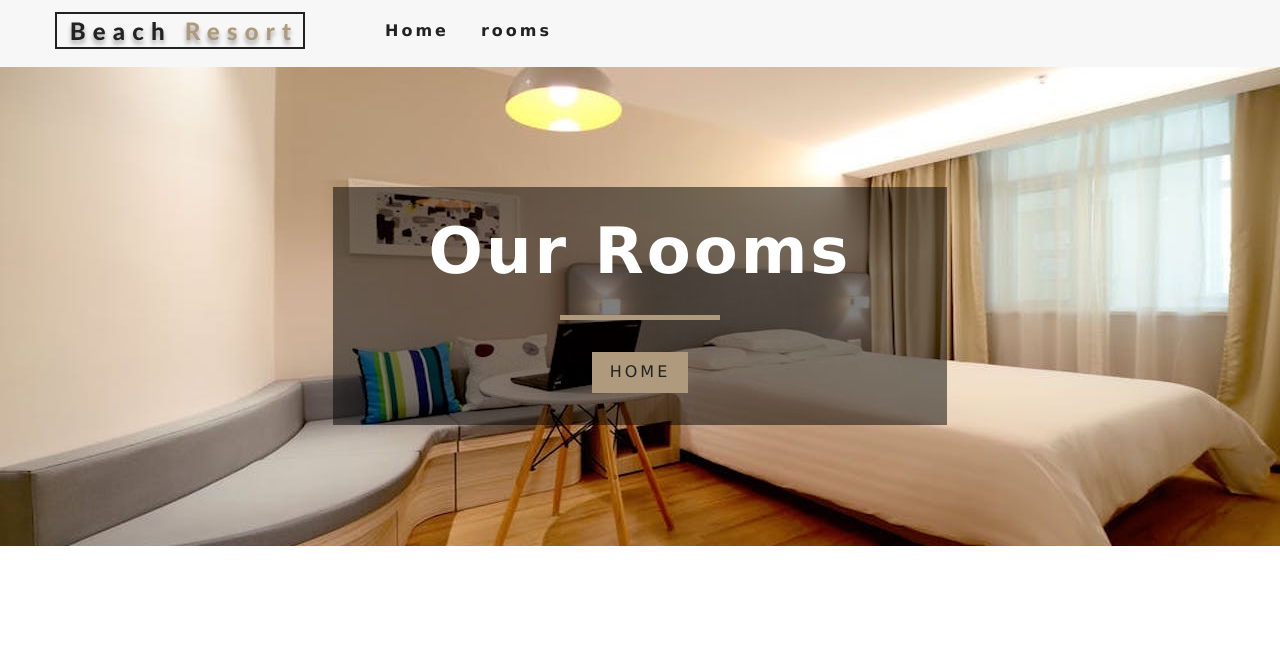
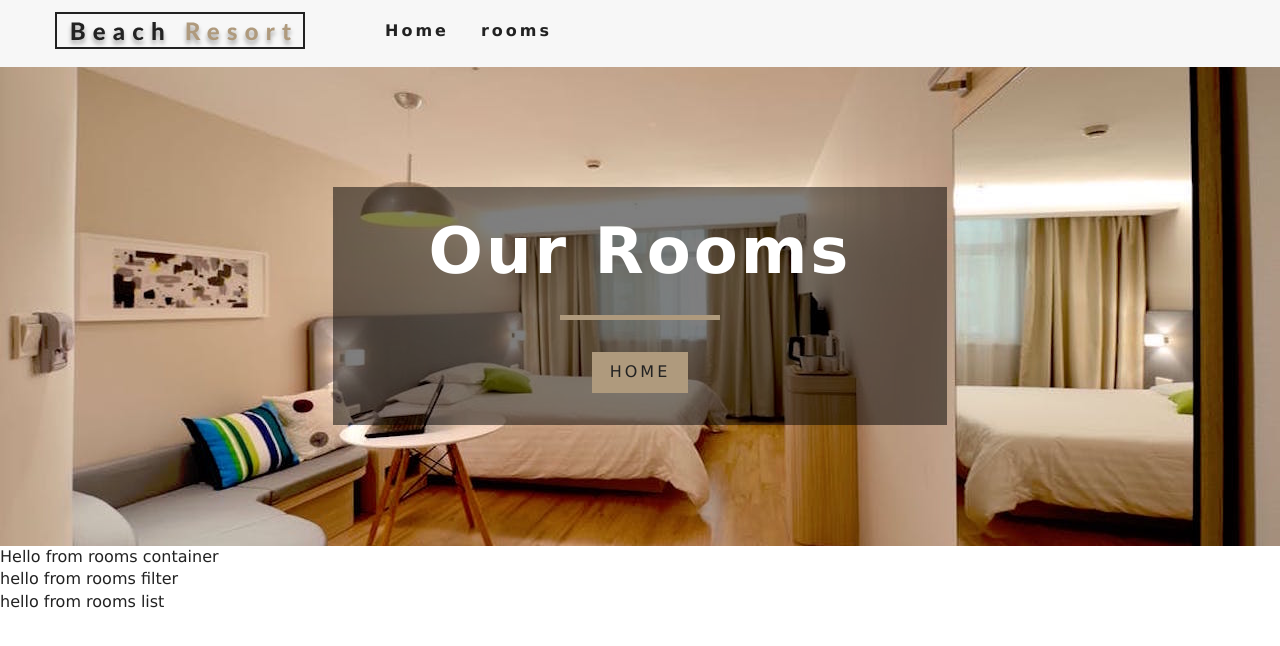
Before and after one commit to KNMohamed/React-Resort-App, a React (Create React App) app: page /rooms in a window 1280 px wide. Shown: the top 646 px of the page. Built offline with nearby package versions, Linux system fonts and the light colour scheme.

Commit message:
reduced css, added new components

```diff
--- a/src/App.css
+++ b/src/App.css
@@ -156,17 +156,12 @@
 }
 /* end of navbar */
 /* Hero */
-.defaultHero,
-.roomsHero {
+.defaultHero{
   min-height: calc(100vh - 66px);
   background: url("./images/defaultBcg.jpeg") center/cover no-repeat;
   display: flex;
   align-items: center;
   justify-content: center;
-}
-.roomsHero {
-  background-image: url("./images/room-2.jpeg");
-  min-height: 60vh;
 }
 /* End of Hero */
 /* Banner */
--- /dev/null
+++ b/src/components/RoomContainer.js
@@ -0,0 +1,13 @@
+import React from 'react'
+import RoomsFilter from './RoomsFilter'
+import RoomsList from './RoomsList'
+
+export default function RoomContainer() {
+  return (
+    <div>
+      Hello from rooms container
+      <RoomsFilter/>
+      <RoomsList/>
+    </div>
+  )
+}
--- /dev/null
+++ b/src/components/RoomsFilter.js
@@ -0,0 +1,9 @@
+import React from 'react'
+
+export default function RoomsFilter() {
+  return (
+    <div>
+      hello from rooms filter
+    </div>
+  )
+}
--- /dev/null
+++ b/src/components/RoomsList.js
@@ -0,0 +1,9 @@
+import React from 'react'
+
+export default function RoomsList() {
+  return (
+    <div>
+      hello from rooms list
+    </div>
+  )
+}
--- a/src/pages/Rooms.js
+++ b/src/pages/Rooms.js
@@ -1,15 +1,19 @@
 import React from 'react'
-import Hero from '../components/Hero'
+import StyledHero from '../components/StyledHero'
 import Banner from '../components/Banner'
-import { Link } from 'react-router-dom'
+import { Link } from 'react-router-dom';
+import RoomContainer from '../components/RoomContainer';
 
 const Rooms = () => {
     return (
-      <Hero hero="roomsHero">
+      <>
+      <StyledHero>
         <Banner title="our rooms">
           <Link to="/" className="btn-primary">Home</Link>
         </Banner>
-      </Hero>
+      </StyledHero>
+      <RoomContainer/>
+      </>
     )
 }
 
--- a/src/pages/SingleRoom.js
+++ b/src/pages/SingleRoom.js
@@ -1,5 +1,4 @@
 import React, { Component } from 'react'
-import Hero from '../components/Hero'
 import Banner from '../components/Banner'
 import { Link } from 'react-router-dom'
 import {RoomContext} from '../context'
```
